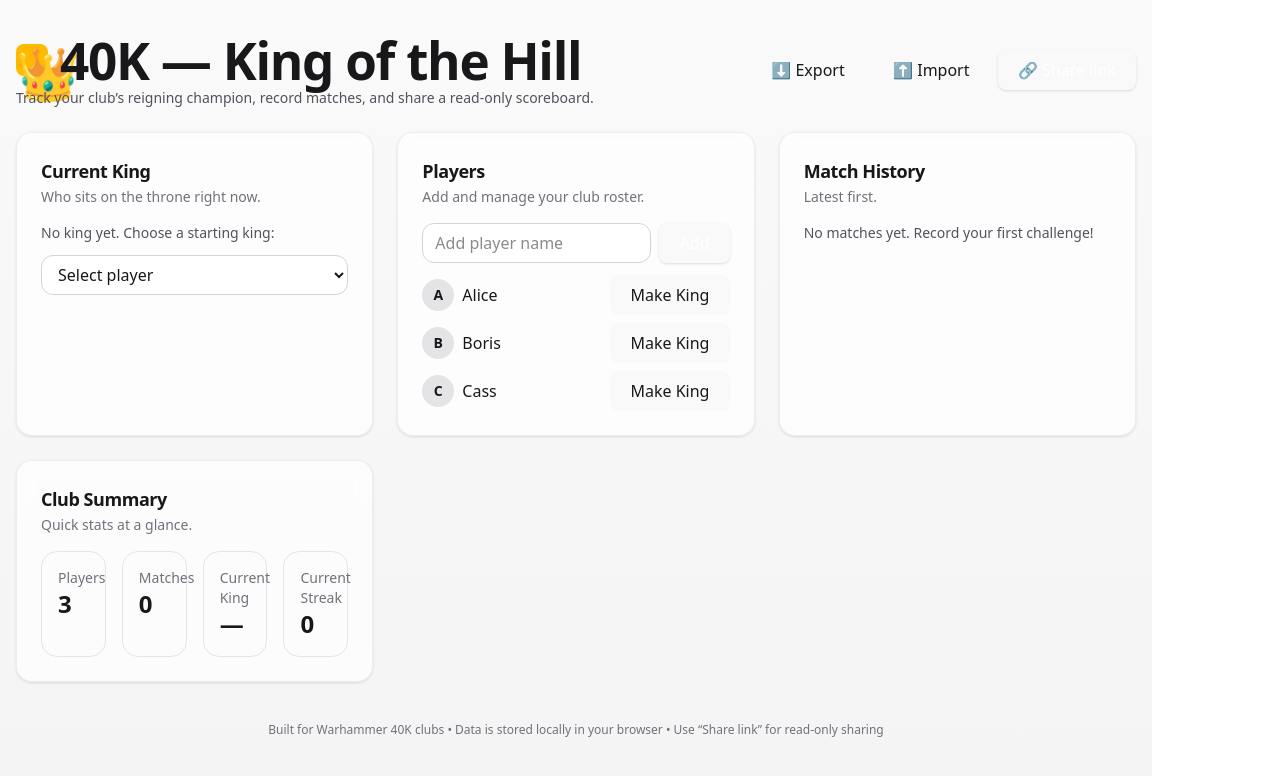
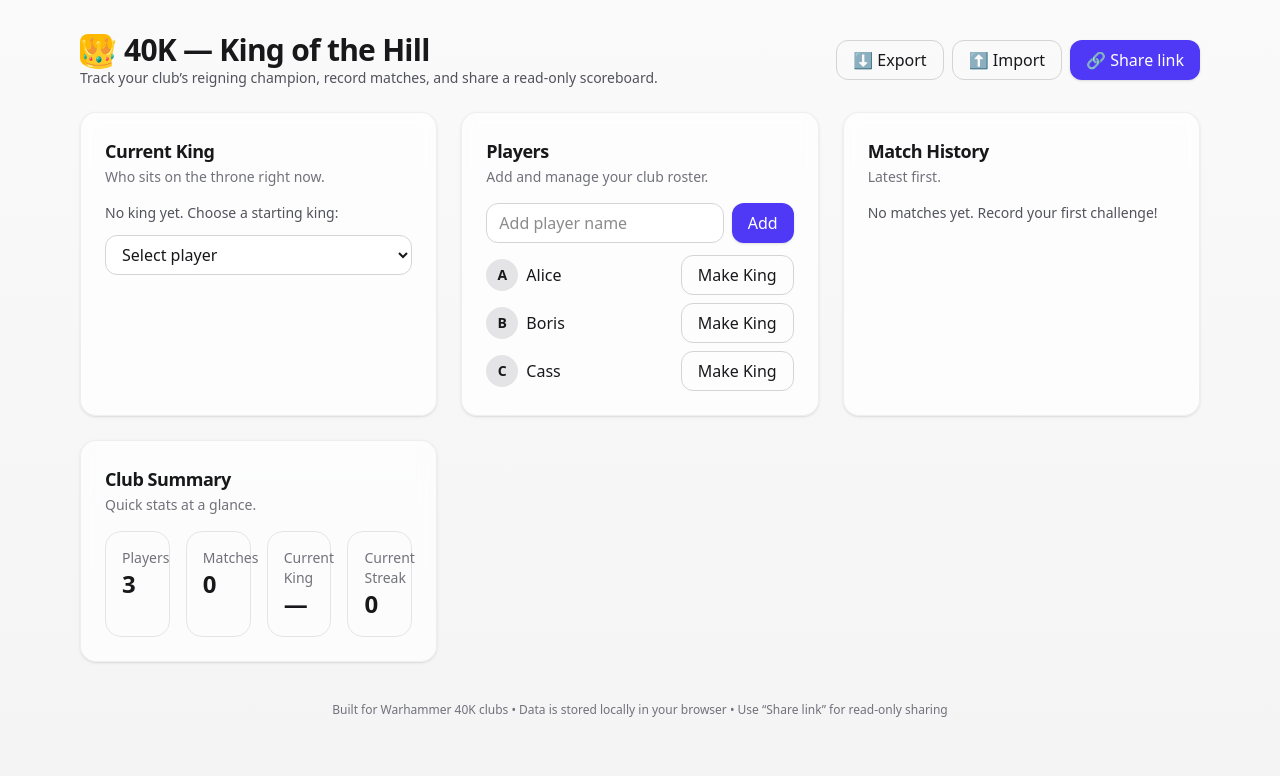
Before and after one commit to GaiGaal/WKKOTH, a React (Vite) app: page / in a window 1280 px wide. Shown: the top 776 px of the page. Built offline with nearby package versions, Linux system fonts and the light colour scheme.

Commit message:
Remove global white text; let Tailwind handle colors

```diff
--- a/src/index.css
+++ b/src/index.css
@@ -1,70 +1,19 @@
+/* keep this FIRST */
 @import "tailwindcss";
 
+/* keep only neutral, non-color globals or remove completely */
 :root {
   font-family: system-ui, Avenir, Helvetica, Arial, sans-serif;
   line-height: 1.5;
   font-weight: 400;
-
-  color-scheme: light dark;
-  color: rgba(255, 255, 255, 0.87);
-  background-color: #242424;
-
   font-synthesis: none;
   text-rendering: optimizeLegibility;
   -webkit-font-smoothing: antialiased;
   -moz-osx-font-smoothing: grayscale;
 }
 
-a {
-  font-weight: 500;
-  color: #646cff;
-  text-decoration: inherit;
-}
-a:hover {
-  color: #535bf2;
-}
+/* optional link styling from Vite starter */
+a { font-weight: 500; }
+a:hover { text-decoration: underline; }
 
-body {
-  margin: 0;
-  display: flex;
-  place-items: center;
-  min-width: 320px;
-  min-height: 100vh;
-}
-
-h1 {
-  font-size: 3.2em;
-  line-height: 1.1;
-}
-
-button {
-  border-radius: 8px;
-  border: 1px solid transparent;
-  padding: 0.6em 1.2em;
-  font-size: 1em;
-  font-weight: 500;
-  font-family: inherit;
-  background-color: #1a1a1a;
-  cursor: pointer;
-  transition: border-color 0.25s;
-}
-button:hover {
-  border-color: #646cff;
-}
-button:focus,
-button:focus-visible {
-  outline: 4px auto -webkit-focus-ring-color;
-}
-
-@media (prefers-color-scheme: light) {
-  :root {
-    color: #213547;
-    background-color: #ffffff;
-  }
-  a:hover {
-    color: #747bff;
-  }
-  button {
-    background-color: #f9f9f9;
-  }
-}
+/* DO NOT set body/text colors here; our React uses Tailwind classes already */
```
